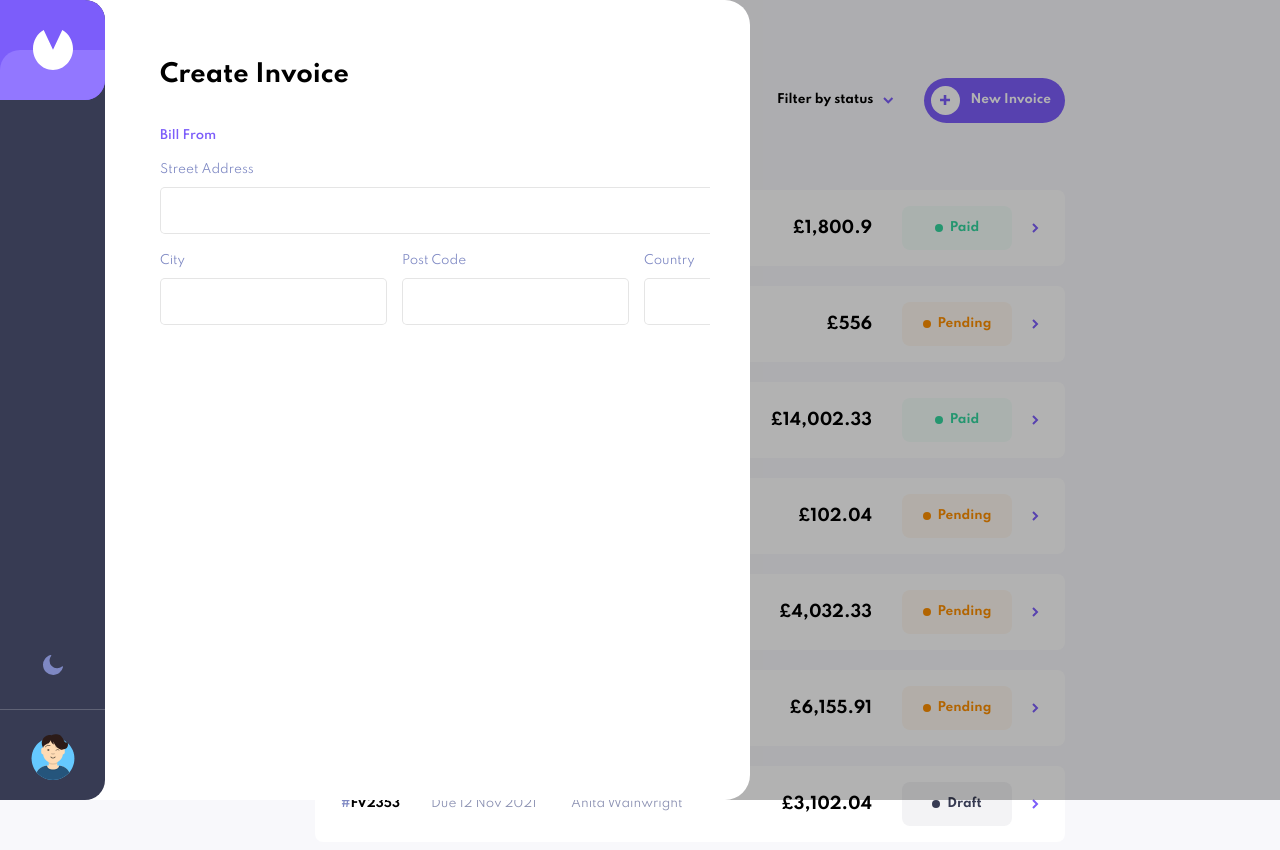
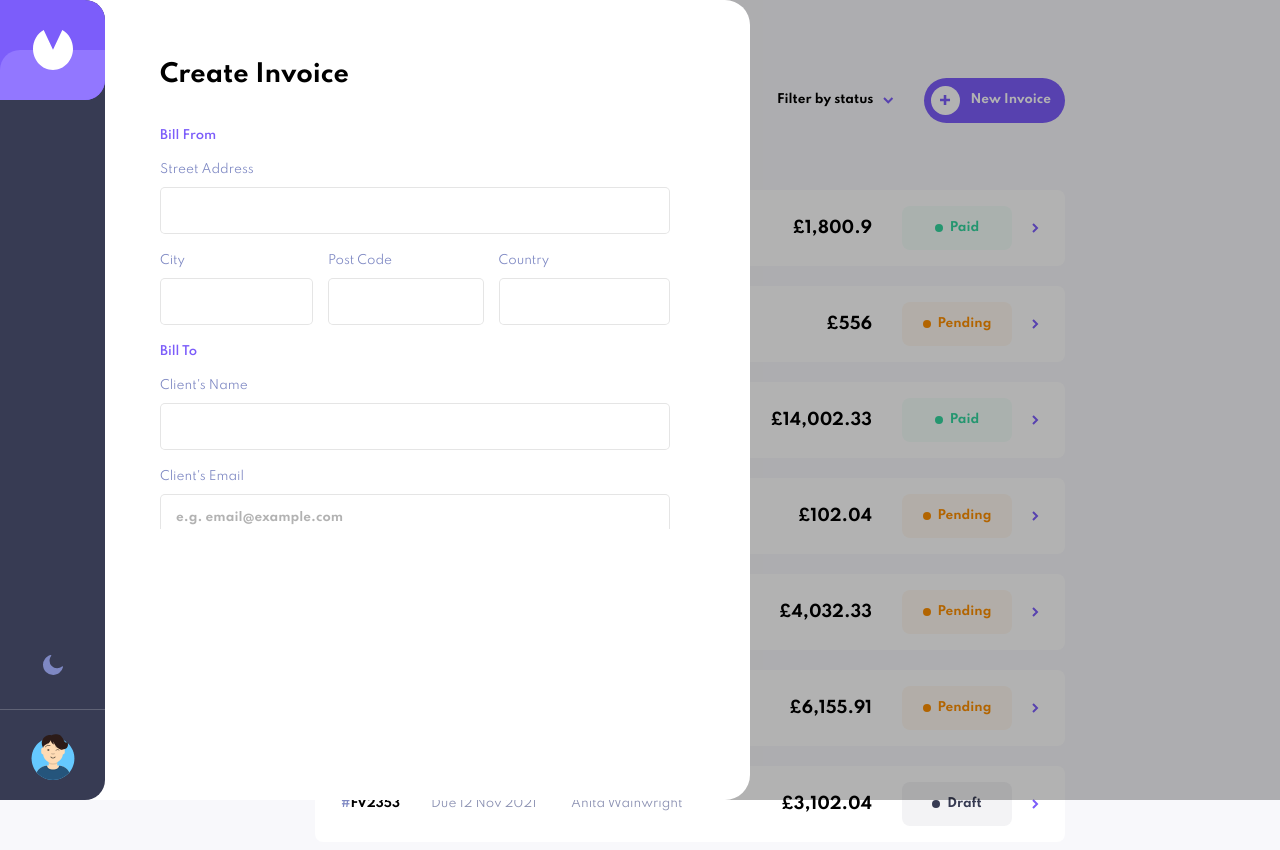
Before and after one commit to akaahl/invoice-app-react, a React (Create React App) app: page / in a window 1280 px wide. Shown: the top 850 px of the page. Built offline with nearby package versions, Linux system fonts and the light colour scheme.

Commit message:
Fixed input element overflow bug in InnerForm component

```diff
--- a/src/components/Form/Form.js
+++ b/src/components/Form/Form.js
@@ -1,5 +1,6 @@
 import React from "react";
 import styled from "styled-components";
+import arrowIcon from "../../assets/images/icon-arrow-down.svg";
 
 const Form = () => {
   return (
@@ -9,28 +10,85 @@ const Form = () => {
       </header>
 
       <main>
-        <fieldset>
+        <fieldset className="bill-from">
           <legend>Bill From</legend>
 
-          <div className="input-wrapper">
+          <div className="input-wrapper street-address">
             <label htmlFor="street-address">Street Address</label>
             <input type="text" id="street-address" name="street-address" />
           </div>
 
-          <div className="addresses">
-            <div className="input-wrapper">
+          <div className="input-wrapper city">
             <label htmlFor="city">City</label>
             <input type="text" id="city" name="city" />
           </div>
 
-            <div className="input-wrapper">
-              <label htmlFor="postCode">Post Code</label>
-              <input type="text" id="postCode" name="postCode" />
+          <div className="input-wrapper post-code">
+            <label htmlFor="post-code">Post Code</label>
+            <input type="text" id="post-code" name="post-code" />
           </div>
 
-            <div className="input-wrapper">
+          <div className="input-wrapper country">
             <label htmlFor="country">Country</label>
             <input type="text" id="country" name="country" />
+          </div>
+        </fieldset>
+
+        <fieldset className="bill-to">
+          <legend>Bill To</legend>
+
+          <div className="input-wrapper client-name">
+            <label htmlFor="client-name">Client's Name</label>
+            <input type="text" id="client-name" name="client-name" />
+          </div>
+
+          <div className="input-wrapper client-email">
+            <label htmlFor="client-email">Client's Email</label>
+            <input
+              type="email"
+              name="client-email"
+              id="client-email"
+              placeholder="e.g. email@example.com"
+            />
+          </div>
+
+          <div className="input-wrapper client-street-address">
+            <label htmlFor="client-street-address">Street Address</label>
+            <input
+              type="text"
+              name="client-street-address"
+              id="client-street-address"
+            />
+          </div>
+
+          <div className="input-wrapper client-city">
+            <label htmlFor="client-city">City</label>
+            <input type="text" name="client-city" id="client-city" />
+          </div>
+
+          <div className="input-wrapper client-post-code">
+            <label htmlFor="client-post-code">Post Code</label>
+            <input type="text" name="client-post-code" id="client-post-code" />
+          </div>
+
+          <div className="input-wrapper client-country">
+            <label htmlFor="client-country">Country</label>
+            <input type="text" name="client-country" id="client-country" />
+          </div>
+
+          <div className="dates">
+            <div className="input-wrapper invoice-date">
+              <label htmlFor="invoice-date">Invoice Date</label>
+              <input type="date" name="invoice-date" id="invoice-date" />
+            </div>
+
+            <div className="input-wrapper payment-terms">
+              <label htmlFor="payment-terms">Payment Terms</label>
+
+              <div className="payment-terms-wrapper">
+                <span>Net 30 Days</span>
+                <img src={arrowIcon} alt="arrow icon" />
+              </div>
             </div>
           </div>
         </fieldset>
@@ -43,51 +101,134 @@ export default Form;
 
 const StyledForm = styled.form`
   height: 100%;
-  width: 750px;
+  width: 700px;
   background-color: #ffffff;
-  padding: 60px 40px 30px 160px;
+  padding: 60px 40px 30px 110px;
   border-top-right-radius: 25px;
   border-bottom-right-radius: 25px;
+  margin-left: 50px;
 
   main {
-    width: 100%;
+    min-width: 100%;
+    max-width: 100%;
+    height: 400px;
     margin-top: 40px;
-    padding-right: 40px !important;
+    padding-right: 40px;
     overflow-y: scroll;
 
     fieldset {
       border: 0;
 
+      &.bill-from {
+        display: grid;
+        grid-template-areas:
+          "legend . ."
+          "street street street"
+          "city postCode country";
+      }
+
+      &.bill-to {
+        margin-top: 20px;
+        display: grid;
+        grid-template-areas:
+          "legend . ."
+          "name name name"
+          "email email email"
+          "street street street"
+          "city postCode country"
+          "dates dates dates";
+
+        .input-wrapper {
+          &.client-name {
+            grid-area: name;
+          }
+
+          &.client-email {
+            grid-area: email;
+          }
+
+          &.client-street-address {
+            grid-area: street;
+          }
+
+          &.client-city {
+            grid-area: city;
+          }
+
+          &.client-post-code {
+            margin-left: 15px;
+            grid-area: postCode;
+          }
+
+          &.client-country {
+            margin-left: 15px;
+            grid-area: country;
+          }
+        }
+
+        .dates {
+          grid-area: dates;
+          display: flex;
+          justify-content: space-between;
+
+          .invoice-date {
+            flex: 0.5;
+          }
+
+          .payment-terms {
+            margin-left: 20px;
+            flex: 0.5;
+
+            .payment-terms-wrapper {
+              position: relative;
+              padding: 18px 15px;
+              border-radius: 5px;
+              border: 1px solid rgba(0, 0, 0, 0.1);
+              margin-top: 10px;
+              width: 100%;
+              display: flex;
+              align-items: center;
+              justify-content: space-between;
+              cursor: pointer;
+
+              span {
+                color: #000000;
+                font-size: 12px;
+                font-weight: 700;
+              }
+            }
+          }
+        }
+      }
+
       legend {
         font-size: 12px;
         font-weight: 600;
         color: #7c5dfa;
-      }
-
-      .addresses {
-        display: flex;
-
-        .input-wrapper {
-          flex: 0.1 !important;
-          margin-right: 15px;
-        }
+        grid-area: legend;
       }
 
       .input-wrapper {
         margin-top: 20px;
         display: flex;
         flex-direction: column;
-        /* width: 100%; */
 
-        &.addresses {
-          flex-direction: row;
+        &.street-address {
+          grid-area: street;
+        }
 
-          &.addresses-wrapper {
-            display: flex;
-            flex-direction: column;
-            width: 10%;
-            flex: 0.1;
+        &.city {
+          grid-area: city;
         }
+
+        &.post-code {
+          grid-area: postCode;
+          margin-left: 15px;
+        }
+
+        &.country {
+          grid-area: country;
+          margin-left: 15px;
         }
 
         label {
@@ -95,11 +236,19 @@ const StyledForm = styled.form`
           color: #7e88c3;
         }
 
-        input[type="text"] {
+        input[type="text"],
+        input[type="email"],
+        input[type="date"] {
+          &::placeholder {
+            font-size: 12px;
+            font-weight: 700;
+            color: rgba(0, 0, 0, 0.3);
+          }
           margin-top: 10px;
           padding: 15px;
           border-radius: 5px;
           border: 1px solid rgba(0, 0, 0, 0.1);
+          width: calc(100%);
         }
       }
     }
```
Lines whose indentation alone changed are shown as unchanged.
